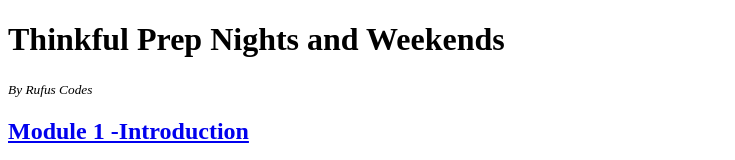
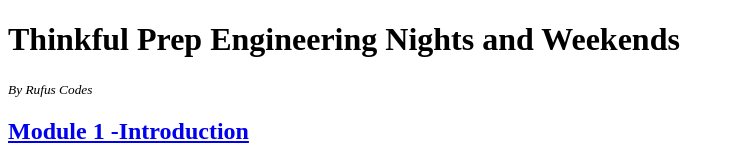
Before and after one commit to rufus-thinkful/thinkful, a plain HTML site: page index.html in a window 1280 px wide. Shown: the top 160 px of the page, without its empty margins (0-735 px from the left). Drawn offline with Linux system fonts and the light colour scheme.

Commit message:
Update index.html

```diff
--- a/index.html
+++ b/index.html
@@ -1,13 +1,13 @@
 <!DOCTYPE html>
 <html lang="en">
   <head>
-    <title>Thinkful Prep Work by Rufus</title>
+    <title>Thinkful Prep - Engineering Nights & Weekends by Rufus</title>
     <link rel="stylesheet" href="/assets/css/styles.css" />
     <script src="/assets/js/scripts.js"></script>
   </head>
   <body>
 
-    <h1>Thinkful Prep Nights and Weekends</h1>
+    <h1>Thinkful Prep Engineering Nights and Weekends</h1>
     <small><i>By Rufus Codes</i></small>
 
     <h2><a href="/thinkful/prep/module-1/cp-1.html"">Module 1 -Introduction</a></h2>
```
